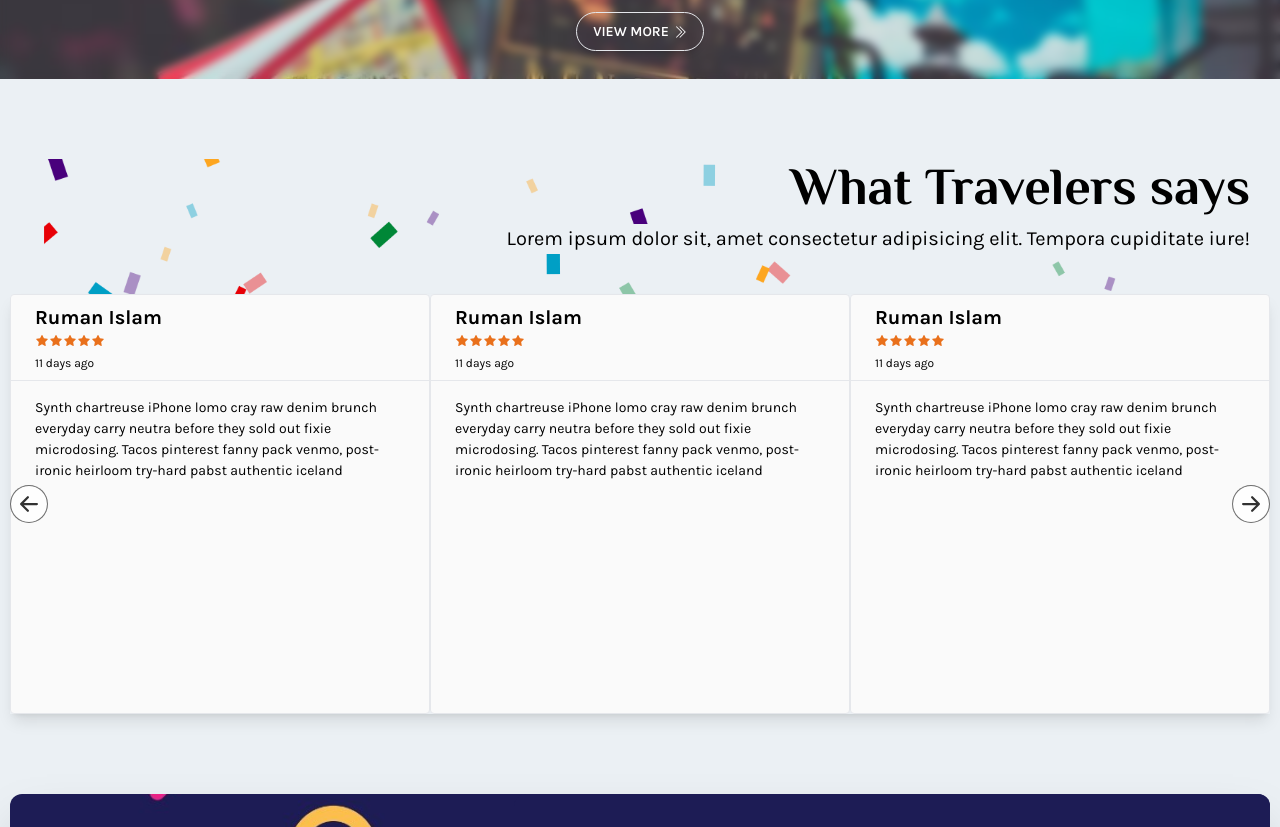
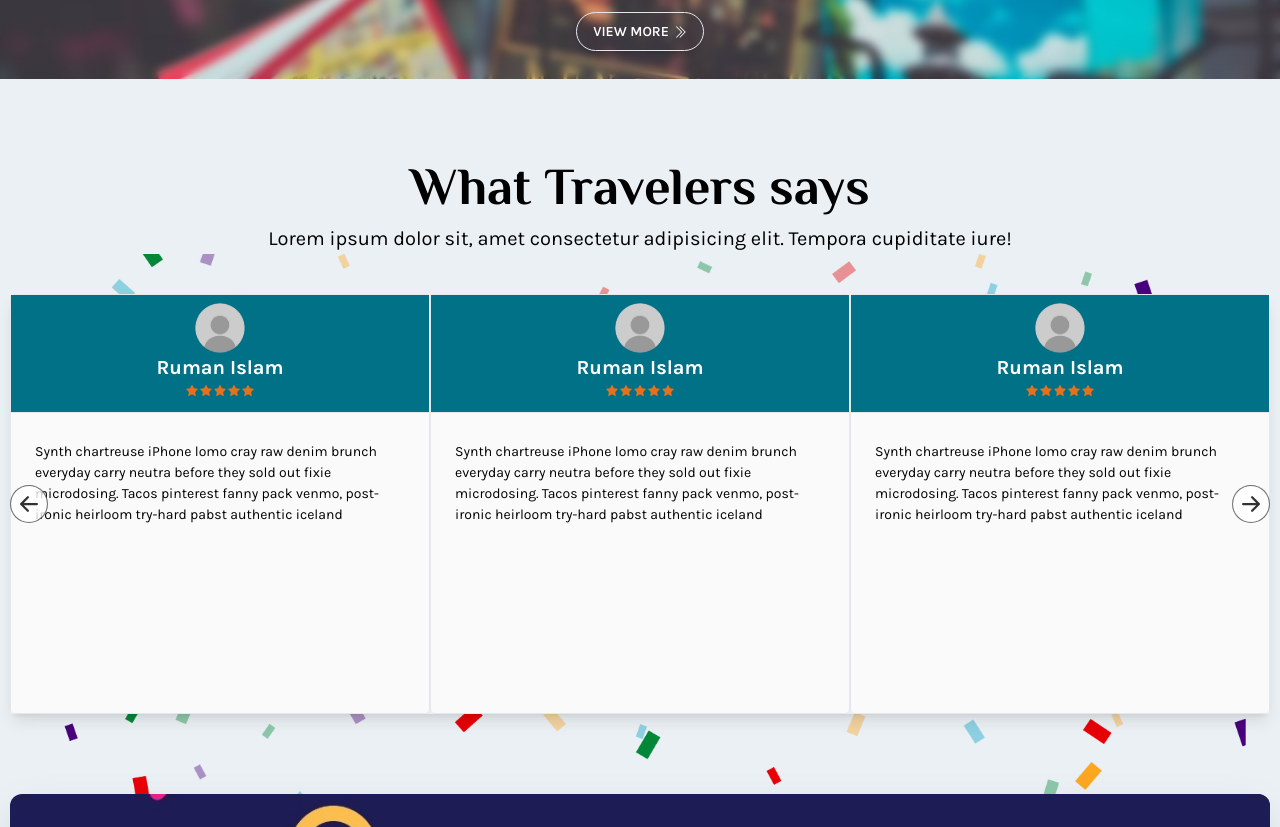
Before and after one commit to Ruman-Islam/Insignia_Frontend, a React (Vite) app: page / in a window 1280 px wide. Shown: the part 7133-7960 px from the top of the page. Built offline with nearby package versions, Linux system fonts and the light colour scheme.

Commit message:
testimonial card edited

```diff
--- a/src/components/RVCard/index.jsx
+++ b/src/components/RVCard/index.jsx
@@ -1,15 +1,23 @@
 /* eslint-disable react/prop-types */
 import { AiFillStar, AiOutlineStar } from "react-icons/ai";
 import Rating from "react-rating";
+import Image from "../UI/Image";
+import defaultProImg from "../../assets/images/profile/profile.png";
 
 const RVCard = ({ data }) => {
-  const { text, name, rating, time } = data;
+  const { text, name, rating } = data;
 
   return (
     <div className="h-[420px] border bg-brand__ash rounded">
       <div className="h-full flex flex-col">
-        <div className="flex items-center border-b px-6 py-2">
-          <span className="flex-grow flex flex-col">
+        <div className="flex items-center border-b">
+          <div className="flex-grow flex flex-col items-center  bg-brand__cyan text-white py-2">
+            <div className="w-[50px] h-[50px] rounded-full flex justify-center items-center">
+              <Image
+                src={defaultProImg}
+                className="w-full h-full object-cover rounded-full"
+              />
+            </div>
             <span className="font-brand__font__bold text-brand__font__size__md">
               {name}
             </span>
@@ -20,11 +28,10 @@ const RVCard = ({ data }) => {
               emptySymbol={<AiOutlineStar />}
               fullSymbol={<AiFillStar />}
             />
-            <span className="text-brand__font__size__xs">{time}</span>
-          </span>
+          </div>
         </div>
 
-        <div className="px-6 my-4 h-full overflow-y-auto custom__scrollbar">
+        <div className="px-6 py-3 my-4 h-full overflow-y-auto custom__scrollbar">
           <p className="leading-normal text-brand__font__size__sm">{text}</p>
         </div>
       </div>
--- a/src/pages/home/components/Testimonial/index.jsx
+++ b/src/pages/home/components/Testimonial/index.jsx
@@ -15,12 +15,12 @@ import Button from "../../../../components/UI/Button";
 const Testimonial = () => {
   return (
     <section className="pt-10 lg:pb-20 my-10">
-      <div className="max-w-screen-xl w-full mx-auto p-content__padding">
-        <div className="pb-10 px-5 w-full bg-testimonial__background bg-center bg-cover">
-          <h2 className="text-brand__font__size__xl font-brand__font__bold font-brand__font__family__fancy leading-tight bg-brand__ash__light w-fit ms-auto">
+      <div className="max-w-screen-xl w-full mx-auto p-content__padding bg-testimonial__background bg-center bg-cover">
+        <div className="pb-10 px-5 w-full text-center">
+          <h2 className="text-brand__font__size__xl font-brand__font__bold font-brand__font__family__fancy leading-tight bg-brand__ash__light ms-auto">
             What Travelers says
           </h2>
-          <h3 className="text-brand__font__size__md w-fit ms-auto bg-brand__ash__light">
+          <h3 className="text-brand__font__size__md ms-auto bg-brand__ash__light">
             Lorem ipsum dolor sit, amet consectetur adipisicing elit. Tempora
             cupiditate iure!
           </h3>
```
Also changed, not shown: src/assets/images/profile/profile.png (added).
